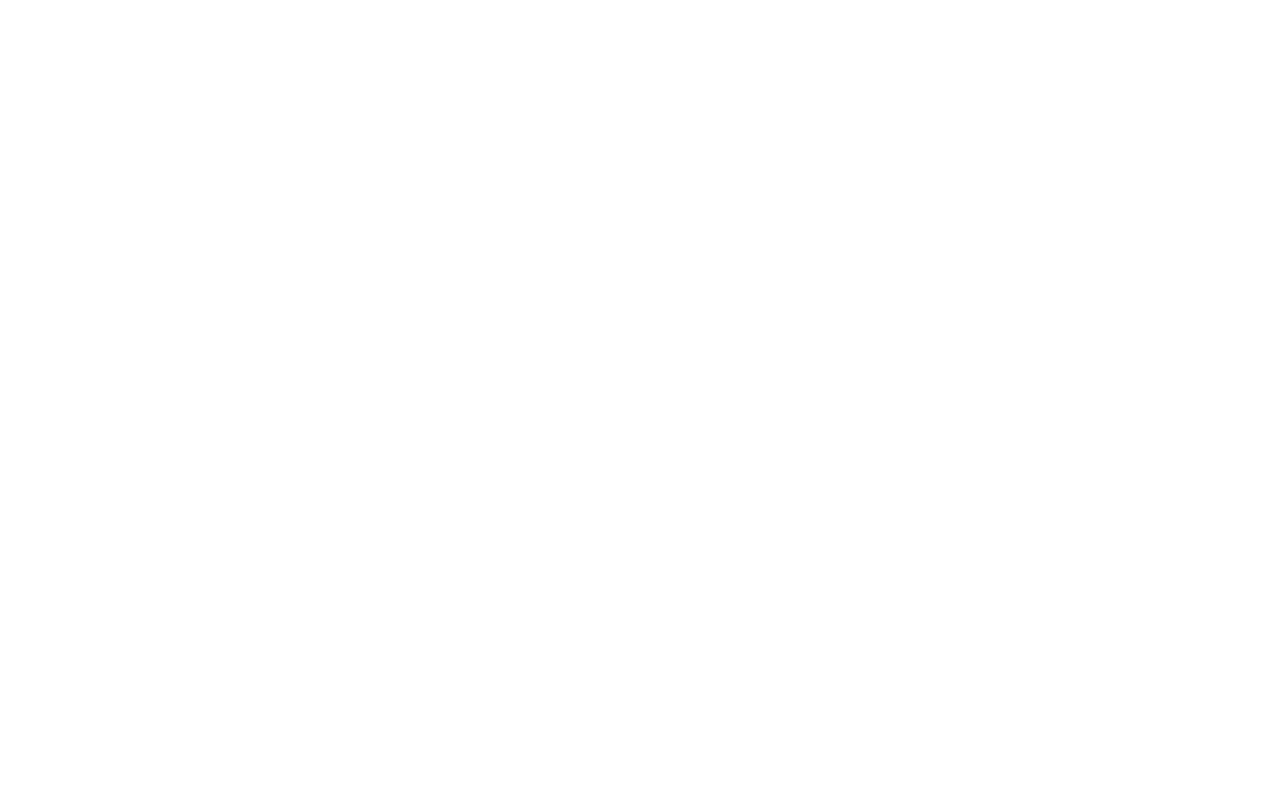
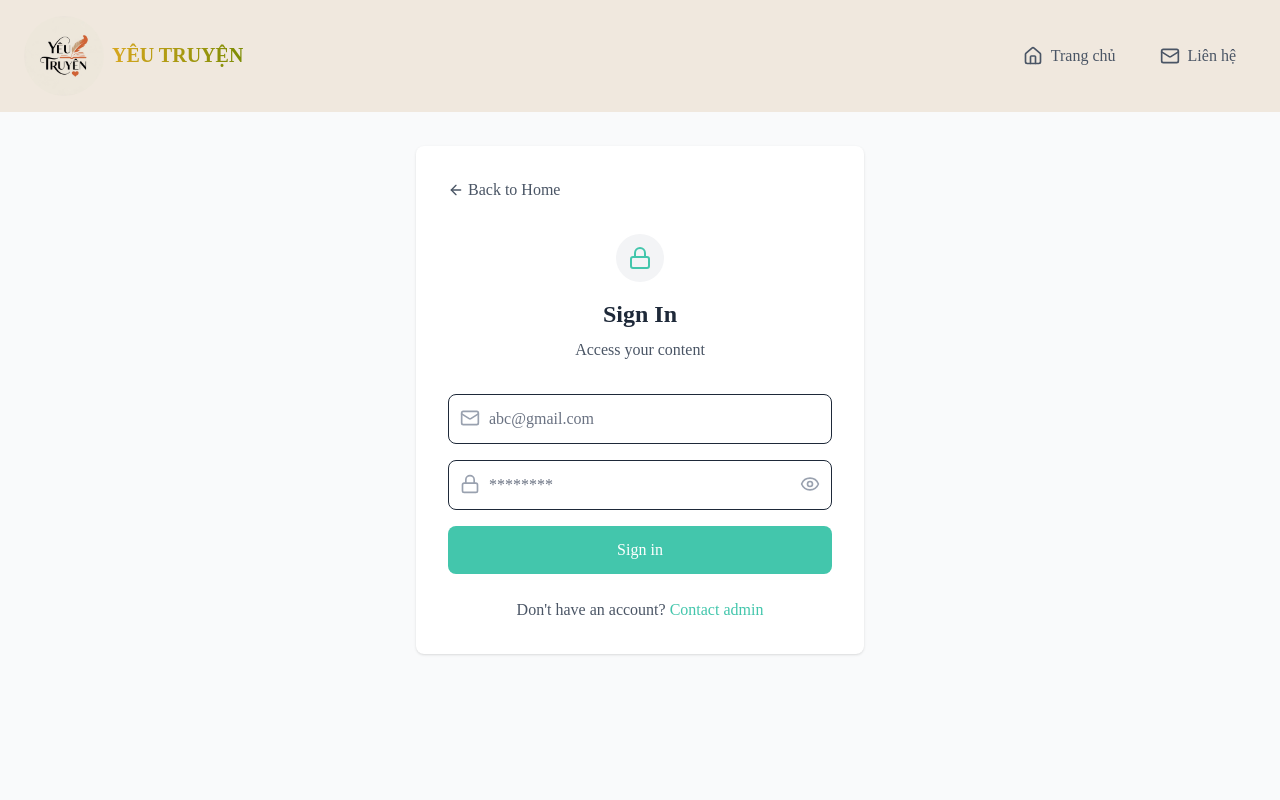
Before and after one commit to mpati98/book-app, a React (Vite) app: page /login in a window 1280 px wide. Before the commit this address had no page. Shown: the top 800 px of the page. Built offline with nearby package versions, Linux system fonts and the light colour scheme.

Commit message:
add helmet

```diff
--- a/package.json
+++ b/package.json
@@ -15,6 +15,7 @@
     "lucide-react": "^0.525.0",
     "react": "^19.1.0",
     "react-dom": "^19.1.0",
+    "react-helmet-async": "^2.0.5",
     "react-icon": "^1.0.0",
     "react-icons": "^5.5.0",
     "react-router-dom": "^7.6.3",
--- a/src/App.jsx
+++ b/src/App.jsx
@@ -3,11 +3,12 @@ import { Route, Routes } from "react-router-dom";
 import Home from "./pages/Home";
 import BookPage from "./pages/BookPage";
 import BookReading from "./pages/BookReading";
-
+import LoginPage from "./pages/LoginPage";
 const App = () => {
   return (
     <Routes>
       <Route path="/" element={<Home />} />
+      <Route path="/login" element={<LoginPage /> } />
       <Route path="/books" element={<BookPage />} />
       <Route path="/book/:bookId" element={<BookReading />} />
       <Route path="/book/:bookId/chapter/:chapterId" element={<BookReading />} />
--- a/src/components/IntroductionBook.jsx
+++ b/src/components/IntroductionBook.jsx
@@ -1,4 +1,4 @@
-import React, { useState, useEffect } from 'react';
+import React, { useState, useEffect } from "react";
 
 function IntroductionBook({
   coverImage,
@@ -7,23 +7,23 @@ function IntroductionBook({
   author,
   description,
 }) {
-    const categories = category.split(",");
+  const categories = category.split(",");
 
-  const [data, setData] = useState('');
+  const [data, setData] = useState("");
   const [loading, setLoading] = useState(true);
   const [error, setError] = useState(null);
-    useEffect(() => {
+  useEffect(() => {
     fetch(`${description}`)
-      .then(response => {
+      .then((response) => {
         if (!response.ok) {
           throw new Error(`HTTP error! status: ${response.status}`);
         }
         return response.text();
       })
-      .then(text => {
+      .then((text) => {
         setData(text);
       })
-      .catch(err => {
+      .catch((err) => {
         setError(err);
       })
       .finally(() => {
@@ -36,7 +36,7 @@ function IntroductionBook({
   }
 
   if (error) {
-    return <div style={{ color: 'red' }}>Error: {error.message}</div>;
+    return <div style={{ color: "red" }}>Error: {error.message}</div>;
   }
 
   return (
@@ -47,7 +47,7 @@ function IntroductionBook({
       </div>
 
       {/* Introduction Content */}
-          <div className="intro-content">
+      <div className="intro-content">
         <h1>{title}</h1>
         {categories.map((item, index) => (
           <span key={index} className="category">
@@ -55,7 +55,9 @@ function IntroductionBook({
           </span>
         ))}
         <p className="author">Đăng bởi: {author}</p>
-        <p className="description">{data}</p>
+        <pre className="whitespace-pre-line">
+          <code>{data}</code>
+        </pre>
       </div>
     </section>
   );
--- /dev/null
+++ b/src/components/Login.jsx
@@ -0,0 +1,158 @@
+import React, { useEffect, useState } from "react";
+import { loginStyles } from "../assets/dummystyles";
+import { useNavigate } from "react-router-dom";
+import { Link } from "react-router-dom";
+import { ArrowRight, Eye, EyeOff, Lock, Mail } from "lucide-react";
+
+const Login = () => {
+  const [formData, setFormData] = useState({ email: "", password: "" });
+  const [isSubmitting, setIsSubmitting] = useState(false);
+  const [showPassword, setShowPassword] = useState(false);
+  const [toast, setToast] = useState({ visible: false, message: "", type: "" });
+  const navigate = useNavigate();
+
+  useEffect(() => {
+    if (toast.visible) {
+      const timer = setTimeout(
+        () => setToast({ ...toast, visible: false }),
+        3000
+      );
+      return () => clearInterval(timer);
+    }
+  }, [toast]);
+
+  const handleSubmit = async (e) => {
+    e.preventDefault();
+    if (!formData.email || !formData.password) {
+      setToast({
+        visible: true,
+        message: "All fields are required!",
+        type: "error",
+      });
+      return;
+    }
+    setIsSubmitting(true);
+    try {
+      localStorage.setItem("authToken", "demo-token");
+      setToast({
+        visible: true,
+        message: "Login Successfull",
+        type: "success",
+      });
+      setTimeout(() => navigate("/"), 2000);
+    } catch {
+      setToast({ visible: true, message: "Login failed", type: "error" });
+    } finally {
+      setIsSubmitting(false);
+    }
+  };
+
+  const handleSignOut = () => {
+    localStorage.removeItem("authToken");
+    setToast({ visible: true, message: "Signed out", type: "success" });
+  };
+
+  const isLogged = localStorage.getItem("authToken");
+
+  return (
+    <div className={loginStyles.container}>
+      {toast.visible && (
+        <div className={loginStyles.toast(toast.type)}>{toast.message}</div>
+      )}
+
+      <div className={loginStyles.card}>
+        <Link to="/" className={loginStyles.backLink}>
+          <ArrowRight className="rotate-180 mr-1 h-4 w-4" />
+          Back to Home
+        </Link>
+
+        {!isLogged ? (
+          <>
+            <div className="text-center mb-8">
+              <div className={loginStyles.iconCircle}>
+                <Lock className="h-6 w-6 text-[#43C6AC]" />
+              </div>
+              <h1 className={loginStyles.heading}>Sign In</h1>
+              <p className={loginStyles.subheading}>Access your content</p>
+            </div>
+            <form className={loginStyles.form} onSubmit={handleSubmit}>
+              <div>
+                <label className={loginStyles.label}>
+                  <div className={loginStyles.inputWrapper}>
+                    <Mail className="absolute left-3 top-3.5 h-5 w-5 text-gray-400" />
+                    <input
+                      type="email"
+                      placeholder="abc@gmail.com"
+                      className={loginStyles.input}
+                      value={formData.email}
+                      onChange={(e) =>
+                        setFormData({ ...formData, email: e.target.value })
+                      }
+                    />
+                  </div>
+                </label>
+              </div>
+              <div>
+                <label className={loginStyles.label}>
+                  <div className={loginStyles.inputWrapper}>
+                    <Lock className="absolute left-3 top-3.5 h-5 w-5 text-gray-400" />
+                    <input
+                      type={showPassword ? "text" : "password"}
+                      placeholder="********"
+                      className={loginStyles.passwordInput}
+                      value={formData.password}
+                      onChange={(e) =>
+                        setFormData({ ...formData, password: e.target.value })
+                      }
+                    />
+                    <button
+                      type="button"
+                      onClick={() => setShowPassword(!showPassword)}
+                      className={loginStyles.togglePassword}
+                    >
+                      {showPassword ? (
+                        <EyeOff className="h-5 w-5" />
+                      ) : (
+                        <Eye className="h-5 w-5" />
+                      )}
+                    </button>
+                  </div>
+                </label>
+              </div>
+              <button
+                type="submit"
+                disabled={isSubmitting}
+                className={loginStyles.submitButton}
+              >
+                {isSubmitting ? "Signing in ..." : "Sign in"}
+              </button>
+            </form>
+            <div className={loginStyles.footerText}>
+              Don't have an account? {" "}
+              <Link to="/contact" className={loginStyles.footerLink}>
+                Contact admin
+              </Link>
+            </div>
+          </>
+        ) : (
+          <div className={loginStyles.signedInContainer}>
+            <div className={loginStyles.signedInIcon}>
+              <Lock className="h-6 w-6 text-[#43C6AC]" />
+              </div>
+              <h2 className={loginStyles.signedInHeading}>
+                Welcome back
+              </h2>
+              <button className={loginStyles.homepageButton} onClick={() => navigate('/')}>
+                Go to HomePage
+              </button>
+              <button className={loginStyles.signOutButton} onClick={handleSignOut}>
+                Sign Out
+              </button>
+          </div>
+        )}
+      </div>
+    </div>
+  );
+};
+
+export default Login;
--- a/src/main.jsx
+++ b/src/main.jsx
@@ -2,9 +2,12 @@ import { createRoot } from "react-dom/client";
 import "./index.css";
 import App from "./App.jsx";
 import { BrowserRouter } from "react-router-dom";
+import { HelmetProvider } from "react-helmet-async";
 
 createRoot(document.getElementById("root")).render(
   <BrowserRouter>
-    <App />
+    <HelmetProvider>
+      <App />
+    </HelmetProvider>
   </BrowserRouter>
 );
--- a/src/pages/Home.jsx
+++ b/src/pages/Home.jsx
@@ -1,13 +1,38 @@
-import Banner from "../components/Banner";
 import Footer from "../components/Footer";
 import HomeBook from "../components/HomeBook";
 import Navbar from "../components/Navbar";
 import LoadingBook from "../components/LoadingBook";
 import FeaturedContent from "../components/featureContent";
+import { Helmet } from 'react-helmet-async';
+import imgLogo from "../assets/yeutruyenlogo.jpg"
 
 const Home = () => {
+    const home = {
+    title: "Yêu Truyện",
+    description: "Website đọc truyện chuyển ngữ",
+    imageUrl: {imgLogo},
+    pageUrl: "https://www.yeutruyen.com.vn"
+  };
   return (
     <>
+      <Helmet>
+        {/* Standard HTML Tags */}
+        <title>{home.title}</title>
+        <meta name="description" content={home.description} />
+
+        {/* Open Graph Tags (for Facebook, LinkedIn, etc.) */}
+        <meta property="og:title" content={home.title} />
+        <meta property="og:description" content={home.description} />
+        <meta property="og:image" content={home.imageUrl} />
+        <meta property="og:url" content={home.pageUrl} />
+        <meta property="og:type" content="article" />
+
+        {/* X (formerly Twitter) Card Tags */}
+        <meta name="twitter:card" content="summary_large_image" />
+        <meta name="twitter:title" content={home.title} />
+        <meta name="twitter:description" content={home.description} />
+        <meta name="twitter:image" content={home.imageUrl} />
+      </Helmet>
       <Navbar />
       <FeaturedContent />
       <LoadingBook />
--- /dev/null
+++ b/src/pages/LoginPage.jsx
@@ -0,0 +1,15 @@
+import Footer from "../components/Footer";
+import Navbar from "../components/Navbar";
+import Login from "../components/Login";
+
+const Home = () => {
+  return (
+    <>
+      <Navbar />
+      <Login />
+      <Footer />
+    </>
+  );
+};
+
+export default Home;
```
Also changed, not shown: public/data/B20257/description.txt, 1 other file (tests, documents, lock files or other folders).
